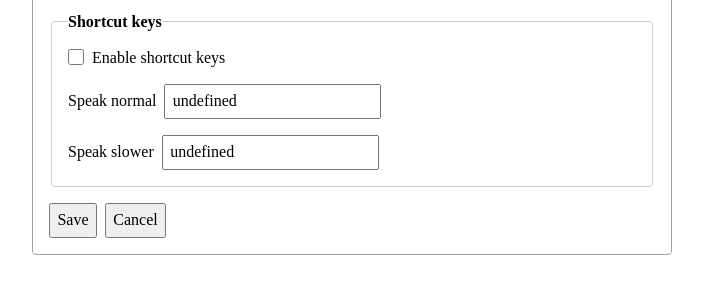
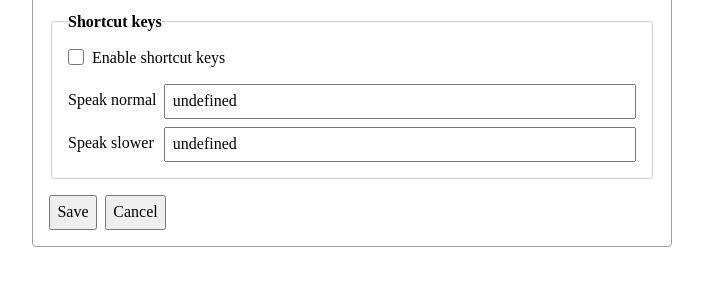
Before and after one commit to tonghoangvu/duolingo-toys, a browser extension: page src/options.html in a window 1280 px wide. Shown: the part 73-366 px from the top of the page, without its empty margins (288-991 px from the left). Drawn offline with Linux system fonts and the light colour scheme.

Commit message:
chore: align input by grid in options page

```diff
--- a/src/css/util.css
+++ b/src/css/util.css
@@ -1,3 +1,7 @@
+.disable-selection {
+	user-select: none;
+}
+
 form .header {
 	margin: 0;
 }
@@ -10,6 +14,13 @@ form .form-group-element:not(:first-child) {
 	margin-left: 0.25rem;
 }
 
-.disable-selection {
-	user-select: none;
+form .form-label-grid {
+	display: grid;
+	grid-template-columns: auto 1fr;
+	grid-template-rows: 1fr 1fr;
+	grid-gap: 0.5rem;
 }
+
+form .form-label-grid > label {
+	line-height: 2;
+}
--- a/src/options.html
+++ b/src/options.html
@@ -22,15 +22,11 @@
 						Enable shortcut keys
 					</label>
 				</div>
-				<div class="form-group">
-					<label for="speak-normal-key" class="form-group-element">Speak normal</label>
-					<input type="text" placeholder="Press the key"
-						class="form-group-element" id="speak-normal-key">
-				</div>
-				<div class="form-group">
-					<label for="speak-slower-key" class="form-group-element">Speak slower</label>
-					<input type="text" placeholder="Press the key"
-						class="form-group-element" id="speak-slower-key">
+				<div class="form-group form-label-grid">
+					<label for="speak-normal-key">Speak normal</label>
+					<input type="text" placeholder="Press the key" id="speak-normal-key">
+					<label for="speak-slower-key">Speak slower</label>
+					<input type="text" placeholder="Press the key" id="speak-slower-key">
 				</div>
 			</fieldset>
 			<footer class="form-group">
```
